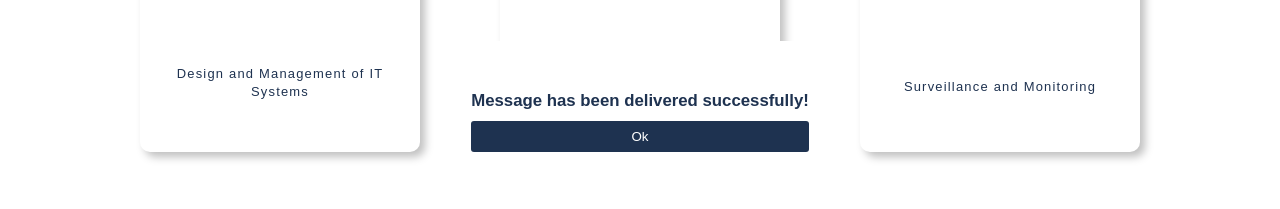
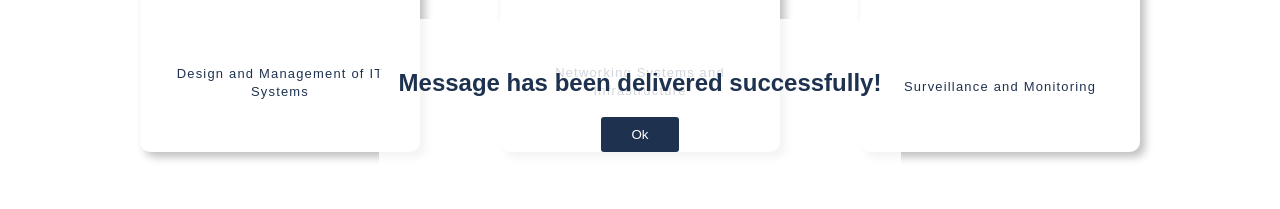
Before and after one commit to Gebu-Eyram/mr-amd-repo, a plain HTML site: page index.html in a window 1280 px wide. Shown: the part 1028-1237 px from the top of the page. Drawn offline with Linux system fonts and the light colour scheme.

Commit message:
Popup style

```diff
--- a/style.css
+++ b/style.css
@@ -546,14 +546,15 @@ h2{color: #1e3250;
     width: 100%;
 }
 .popup{
-    background: white;
+    background: rgba(255, 255, 255, .8);
     position: fixed;
-    font-size: 70%;
     padding: 50px 20px 20px;
     border-radius: 10px;
+    min-width: 40%;
     display: flex;
     flex-direction: column;
     transition: all 0.5s ease-in;
+    align-items: center;
     bottom: -50%;
     text-align: center;
     margin: 0 auto;
@@ -561,9 +562,11 @@ h2{color: #1e3250;
 }
 .popup h2{
     color: #1e3250;
+    margin-bottom: 10px;
 }
 .popup button{
     transition: all 0.2s ease-in;
+    padding: 10px 30px;
 }
 .popup button:hover{
     background-color: #36588b;
```
